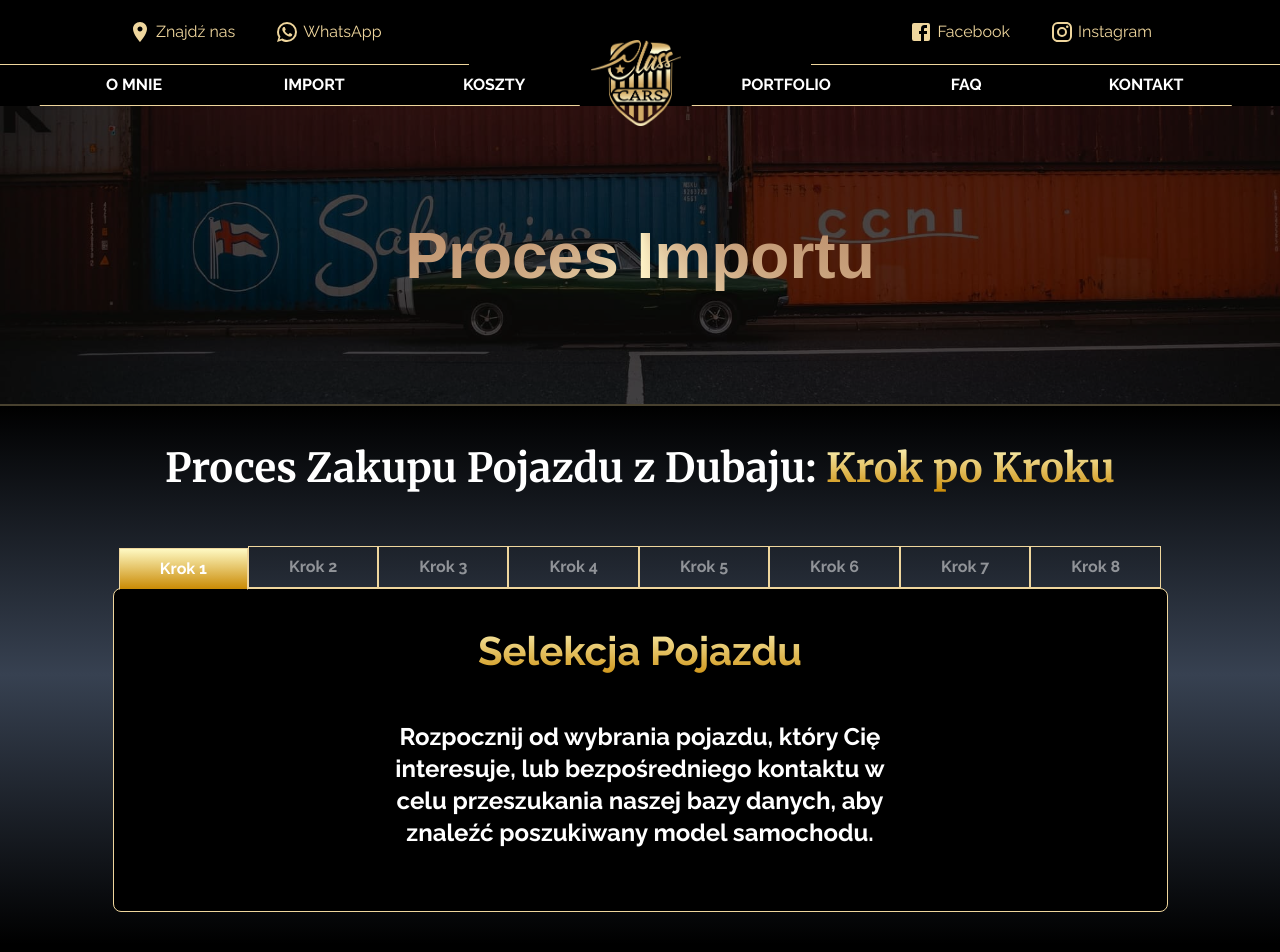
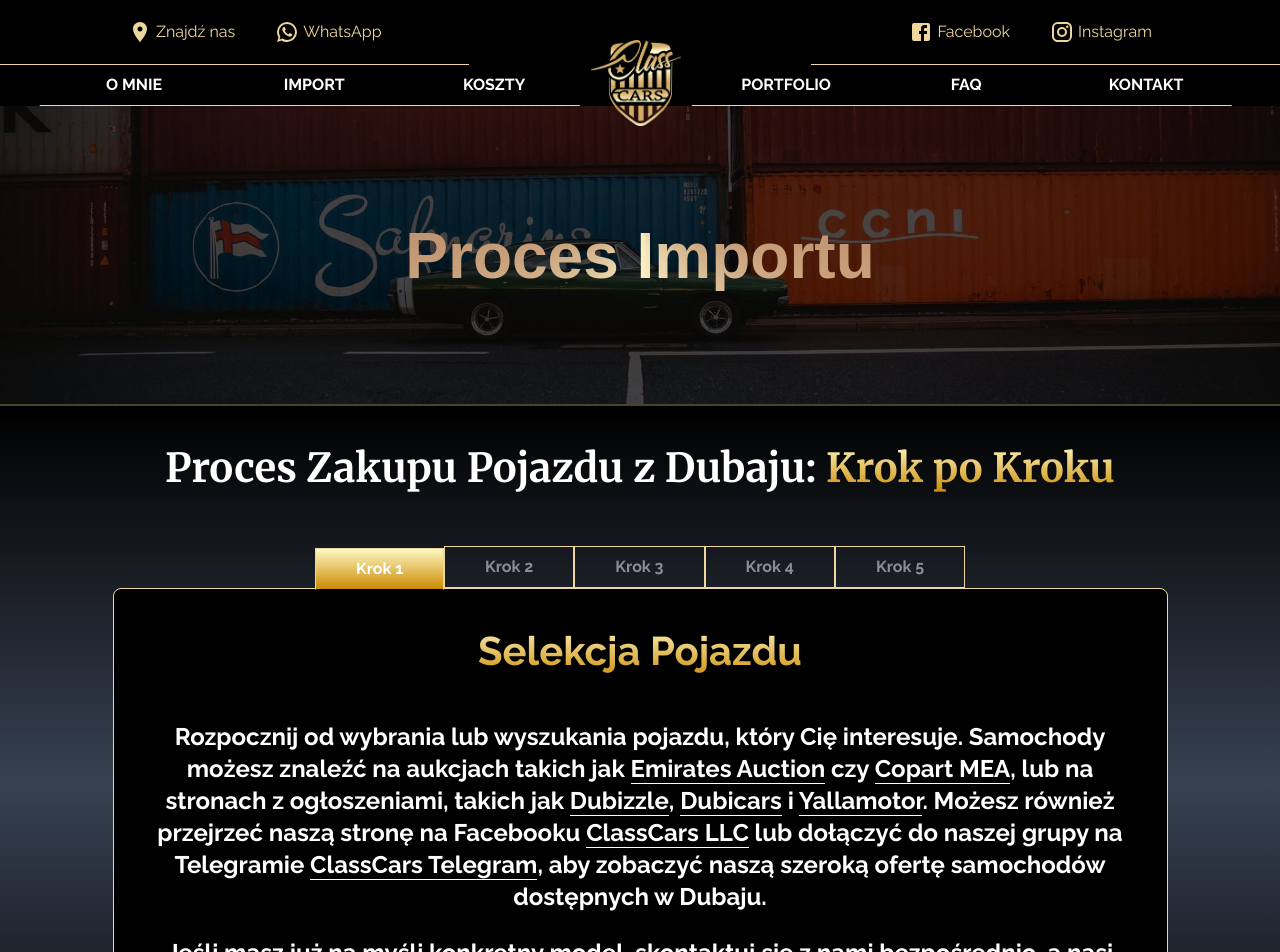
Before and after one commit to BBualdo/class-cars-llc, a Next.js app: page /import-auta-z-dubaju in a window 1280 px wide. Shown: the top 952 px of the page. Built offline with nearby package versions, Linux system fonts and the light colour scheme; no server answers; a web font is replaced by a local one.

Commit message:
Import process page rework

```diff
--- a/src/components/import/Process.tsx
+++ b/src/components/import/Process.tsx
@@ -6,6 +6,7 @@ import clsx from "clsx";
 import { useState } from "react";
 import { motion } from "framer-motion";
 import { fadeIn } from "@/utils/fadeIn";
+import parse from "html-react-parser";
 
 const Process = () => {
   const [selectedStep, setSelectedStep] = useState(0);
@@ -18,7 +19,7 @@ const Process = () => {
       viewport={{ once: true }}
       onClick={() => setSelectedStep(Number(step.id) - 1)}
       className={clsx(
-        "relative border border-gold py-2 font-bold hover:bg-gold/50 md:px-5 lg:px-10",
+        "relative border border-gold py-2 font-bold hover:bg-gold/50 xs:max-md:w-full md:px-5 lg:px-10",
         {
           "gradient-gold top-[2px] border-b-black text-white":
             Number(step.id) - 1 === selectedStep,
@@ -38,9 +39,9 @@ const Process = () => {
       <h2 className="gradient-gold bg-clip-text font-bold text-transparent xs:text-[24px] md:text-[40px]">
         {step.title}
       </h2>
-      <p className="w-full font-bold xs:text-base md:text-2xl lg:w-1/2">
-        {step.description}
-      </p>
+      <div className="flex w-full flex-col items-center gap-6 font-bold xs:text-base md:text-2xl">
+        {parse(step.description)}
+      </div>
     </div>
   ));
 
@@ -59,7 +60,7 @@ const Process = () => {
         </span>
       </motion.h2>
       <div className="flex-col items-center justify-center md:w-3/4 md:min-w-[750px] lg:min-w-[1055px]">
-        <div className="mt-12 flex items-center justify-center xs:max-md:grid xs:max-md:grid-cols-4">
+        <div className="mt-12 flex w-full items-center justify-center">
           {stepButtons}
         </div>
         <motion.div
@@ -67,7 +68,7 @@ const Process = () => {
           initial="hidden"
           whileInView="show"
           viewport={{ once: true }}
-          className="border border-gold bg-black text-center xs:max-md:rounded-b-lg md:h-[324px] md:rounded-lg"
+          className="md:h -[324px] border border-gold bg-black text-center xs:max-md:rounded-b-lg md:rounded-lg"
         >
           {steps[selectedStep]}
         </motion.div>
--- a/src/data/import-process.ts
+++ b/src/data/import-process.ts
@@ -8,49 +8,75 @@ const importProcess: Array<ImportProcess> = [
   {
     id: "1",
     title: "Selekcja Pojazdu",
-    description: `Rozpocznij od wybrania pojazdu, który Cię interesuje, lub bezpośredniego kontaktu w celu przeszukania naszej bazy danych, aby znaleźć poszukiwany model samochodu.`,
+    description: `
+    <p>
+    Rozpocznij od wybrania lub wyszukania pojazdu, który Cię interesuje. Samochody możesz znaleźć na aukcjach takich jak <a href="https://www.emiratesauction.com" target="_blank" class="border-b border-white hover:text-gold transition-all duration-200">Emirates Auction</a> czy <a href="https://www.copartmea.com" target="_blank" class="border-b border-white hover:text-gold transition-all duration-200">Copart MEA</a>, lub na stronach z ogłoszeniami, takich jak <a href="https://uae.dubizzle.com" target="_blank" class="border-b border-white hover:text-gold transition-all duration-200">Dubizzle</a>, <a href="https://www.dubicars.com" target="_blank" class="border-b border-white hover:text-gold transition-all duration-200">Dubicars</a> i <a href="https://www.yallamotor.com" target="_blank" class="border-b border-white hover:text-gold transition-all duration-200">Yallamotor</a>. Możesz również przejrzeć naszą stronę na Facebooku <a href="https://www.facebook.com/ClassCars.LLC/" target="_blank" class="border-b border-white hover:text-gold transition-all duration-200">ClassCars LLC</a> lub dołączyć do naszej grupy na Telegramie <a href="https://t.me/+wrcTDAu0w6oxMTI8" target="_blank" class="border-b border-white hover:text-gold transition-all duration-200">ClassCars Telegram</a>, aby zobaczyć naszą szeroką ofertę samochodów dostępnych w Dubaju.
+    </p>
+    <p>
+    Jeśli masz już na myśli konkretny model, skontaktuj się z nami bezpośrednio, a nasi specjaliści pomogą Ci przeszukać naszą bazę danych, aby znaleźć dokładnie ten pojazd, którego szukasz. Dzięki naszemu doświadczeniu i rozległym kontaktom, jesteśmy w stanie zaoferować samochody, które spełnią Twoje najwyższe oczekiwania.
+    </p>
+    `,
   },
   {
     id: "2",
-    title: "Doradztwo w Zakresie Wyboru",
-    description:
-      "Skorzystaj z naszej konsultacji, aby uzyskać szczegółowe informacje i porady na temat wyselekcjonowanego pojazdu.",
+    title: "Doradztwo i inspekcja auta w Dubaju",
+    description: `
+    <p>
+    Skorzystaj z naszej konsultacji, aby uzyskać szczegółowe informacje i porady na temat wyselekcjonowanego pojazdu. Klient może wybrać samochód z naszej oferty dostępnej w Dubaju, USA czy Szwecji. Jeśli znalazłeś interesujący pojazd w internecie lub na aukcjach w Dubaju, możemy przeprowadzić odpłatną inspekcję wybranego przez Ciebie samochodu. Posiadamy zespół specjalistów na miejscu, co pozwala nam na przeprowadzenie profesjonalnych inspekcji bez problemu, nawet dla klientów znajdujących się w Polsce.
+    </p>
+    <p>
+    Naszym nadrzędnym celem jest import samochodów pewnych i zweryfikowanych, dlatego opracowaliśmy autorski program sprawdzania aut przed zakupem, który gwarantuje, że nic nie umknie naszej uwadze. Nasi eksperci dokładnie ocenią stan techniczny pojazdu, analizując wszystko, od powłoki lakierniczej po stan zawieszenia oraz silnika. Nasza inspekcja obejmuje wykonanie ponad 150 zdjęć samochodu, co pozwala na szczegółową ocenę jego stanu i dostarcza pełny obraz pojazdu.
+    </p>
+    <a class="cursor-pointer gradient-gold text-black hover:gradient-gold_hover rounded-full text-center font-bold transition-all duration-200 xs:px-4 xs:py-2 md:px-12 md:py-4">Zleć inspekcję samochodu w Dubaju</a>
+    <p>
+    Ponadto, pomożemy Ci ocenić opłacalność zakupu, uwzględniając wszystkie koszty związane z importem, takie jak transport, cła, podatki i rejestracja pojazdu w Europie. Dzięki naszej wiedzy i doświadczeniu, będziesz mógł podjąć świadomą decyzję, mając pewność, że wybrany pojazd spełnia wszystkie Twoje wymagania i oczekiwania.
+    </p>
+    <p>
+    Jesteśmy tutaj, aby zapewnić Ci pełne wsparcie na każdym etapie zakupu, aby cały proces był jdla Ciebie jak najbardziej bezpieczny i korzystny dla Ciebie.
+    </p>
+    `,
   },
   {
     id: "3",
     title: "Podpisanie Umowy i Wpłata Zadatku",
-    description:
-      "Po podjęciu decyzji, formalizujemy proces poprzez zawarcie umowy i wpłacenie zadatku, zapewniając tym samym zabezpieczenie transakcji.",
+    description: `
+    <p>
+    Po podjęciu decyzji o zakupie, formalizujemy proces poprzez zawarcie umowy i wpłacenie zadatku. Umowa precyzyjnie określa warunki transakcji, w tym szczegóły dotyczące wybranego pojazdu oraz harmonogram płatności. Nasz zespół przygotowuje wszystkie niezbędne dokumenty, aby zapewnić przejrzystość i bezpieczeństwo całego procesu.
+    </p>
+    <p>
+    Podpisanie umowy jest kluczowym krokiem, który potwierdza Twoje poważne intencje zakupu oraz zabezpiecza transakcję. Zadatkowana kwota, którą wpłacasz na nasze konto, stanowi zabezpieczenie zarówno dla Ciebie, jak i dla nas, co pozwala nam na rozpoczęcie dalszych działań związanych z importem pojazdu.
+    </p>
+    <p>
+    Dzięki naszej umowie masz pewność, że wszystkie kroki zostaną zrealizowane zgodnie z ustalonym planem, a my będziemy mogli efektywnie zarządzać całym procesem. ClassCars dba o to, aby wszystkie formalności były załatwiane zgodnie z obowiązującymi przepisami prawnymi, co daje Ci gwarancję bezpiecznej i bezproblemowej transakcji.
+    </p>
+    `,
   },
   {
     id: "4",
-    title: "Uczestnictwo w Aukcji",
-    description:
-      "Będziesz miał możliwość uczestniczenia w aukcji, gdzie wspólnie podejmiemy decyzje dotyczące licytacji wybranego pojazdu.",
+    title: "Aukcje samochodów z Dubaju",
+    description: `
+    <p>
+    Jeśli preferujesz bezpośrednie uczestnictwo w aukcji samochodowej, oferujemy możliwość licytowania pojazdu razem z nami. Podczas aukcji będziemy wspólnie podejmować decyzje dotyczące licytacji wybranego przez Ciebie pojazdu. Przed przystąpieniem do aukcji określimy maksymalny budżet, jaki jesteś gotów przeznaczyć na zakup samochodu, co pozwoli nam skutecznie zarządzać licytacją w Twoim imieniu.
+    </p>
+    <p>
+    Aby zapewnić bezpieczeństwo transakcji, licytowanie w imieniu klienta wiąże się z wpłatą kaucji zabezpieczającej. Kaucja ta, w wysokości <span class="text-gold">1000 USD</span>, jest niezbędna w razie, gdyby klient po wygranej aukcji nie opłacił auta w ustalonym terminie. W takiej sytuacji, nasza firma jest zobowiązana do zapłacenia kary, dlatego kaucja zabezpiecza nas przed ewentualnymi stratami.
+    </p>
+    <p>
+    Uczestnicząc w aukcji z naszym wsparciem, masz pewność, że cały proces licytacji przebiegnie sprawnie i bezpiecznie. Nasz zespół ekspertów będzie na bieżąco monitorować przebieg aukcji i doradzać w kwestii najlepszych strategii licytacyjnych, aby zwiększyć Twoje szanse na zakup wymarzonego samochodu w korzystnej cenie.
+    </p>
+    <p>
+    Dzięki naszym usługom możesz licytować z pełnym zaufaniem, wiedząc, że masz za sobą profesjonalny zespół, który zadba o każdy szczegół transakcji. Po zakończeniu aukcji i wygraniu licytacji, zajmiemy się wszystkimi dalszymi krokami związanymi z importem pojazdu, w tym transportem, odprawą celną i finalizacją formalności.
+    </p>
+    `,
   },
   {
     id: "5",
     title: "Finalizacja Transakcji",
-    description:
-      "W przypadku udanej licytacji, ostateczna płatność powinna zostać dokonana w ciągu 48 godzin, aby zakończyć proces zakupu.",
-  },
-  {
-    id: "6",
-    title: "Zarządzanie Transportem",
-    description:
-      "Po zakupie zajmiemy się organizacją i koordynacją transportu pojazdu do wybranego miejsca docelowego w Europie.",
-  },
-  {
-    id: "7",
-    title: "Procedury Celne i Opłaty",
-    description:
-      "Przeprowadzimy wszystkie niezbędne procedury celne i zajmiemy się obliczeniem wszelkich opłat związanych z importem pojazdu w jak najkorzystniejszy dla klienta sposób.",
-  },
-  {
-    id: "8",
-    title: "Dostawa i Dokumentacja",
-    description:
-      "Na zakończenie, pojazd zostanie dostarczony wraz z pełnym zestawem dokumentów, co zapewni Ci bezproblemową rejestrację pojazdu w kraju.",
+    description: `
+    <p>
+    W przypadku wygranej licytacji, klient musi dokonać pełnej płatności za samochód oraz opłat aukcyjnych w ciągu 48 godzin. Pozostałe koszty, takie jak transport i odprawy celne, są opłacane w późniejszym terminie zgodnie z harmonogramem zawartym w umowie. Brak terminowej płatności może skutkować utratą prawa do przedmiotu oraz zatrzymaniem zadatku lub kaucji zabezpieczającej.
+    </p>
+    `,
   },
 ];
 
```
